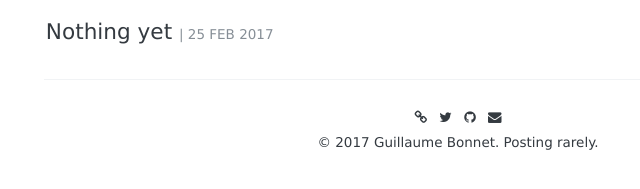
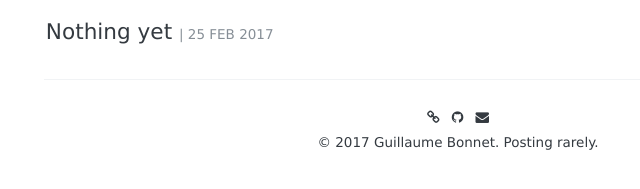
Before and after one commit to stabla/Blog, a Jekyll site: the page built from archive/index.html, in a window 1280 px wide. Shown: the part 151-340 px from the top of the page, without its empty margins (182-822 px from the left). Built offline with Jekyll 4.4.1, drawn with Linux system fonts in a browser that asks for light colours; nearby versions of some CDN libraries; some web fonts are replaced.

Commit message:
Update footer.html

```diff
--- a/_includes/footer.html
+++ b/_includes/footer.html
@@ -7,9 +7,9 @@
     <a href="https://www.{{ site.author.link }}"><i class="fa fa-link" aria-hidden="true"></i></a>
     {% endif %}
 
-    {% if site.author.twitter %}
+ <!--      {% if site.author.twitter %}
     <a href="https://twitter.com/{{ site.author.twitter }}"><i class="fa fa-twitter" aria-hidden="true"></i></a>
-    {% endif %}
+    {% endif %}-->
 
 
     {% if site.author.github %}
```
